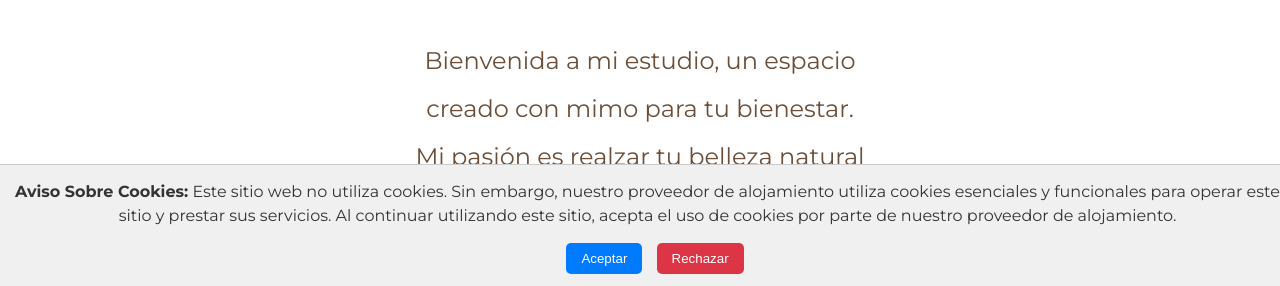
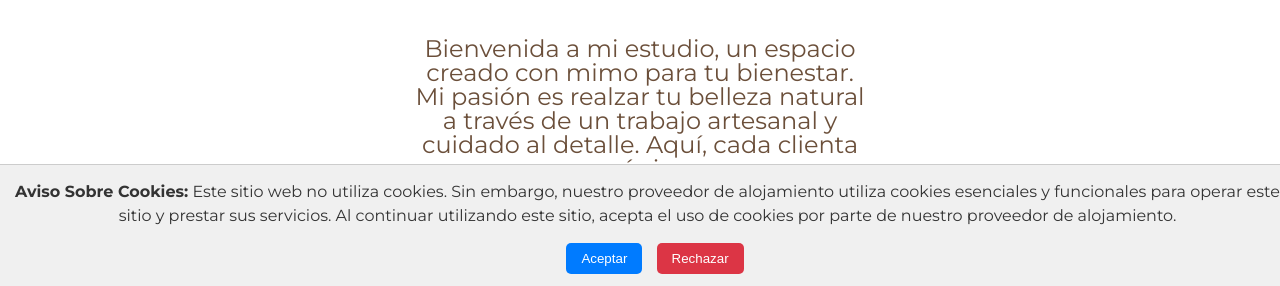
Before and after one commit to ESPWeb/MariaOsuna, a plain HTML site: page index.html in a window 1280 px wide. Shown: the part 506-792 px from the top of the page. Drawn offline with Linux system fonts and the light colour scheme.

Commit message:
Update index.html
Adjusted down Owner Font Height.

```diff
--- a/index.html
+++ b/index.html
@@ -76,7 +76,7 @@
         }
         .owner-bio {
             font-size: 1.5em; max-width: 450px;
-            margin: 10px auto 0; line-height: 2.0;
+            margin: 10px auto 0; line-height: 1.0;
             color: var(--chocolate-brown); /* UPDATED COLOR */
         }
 
```
